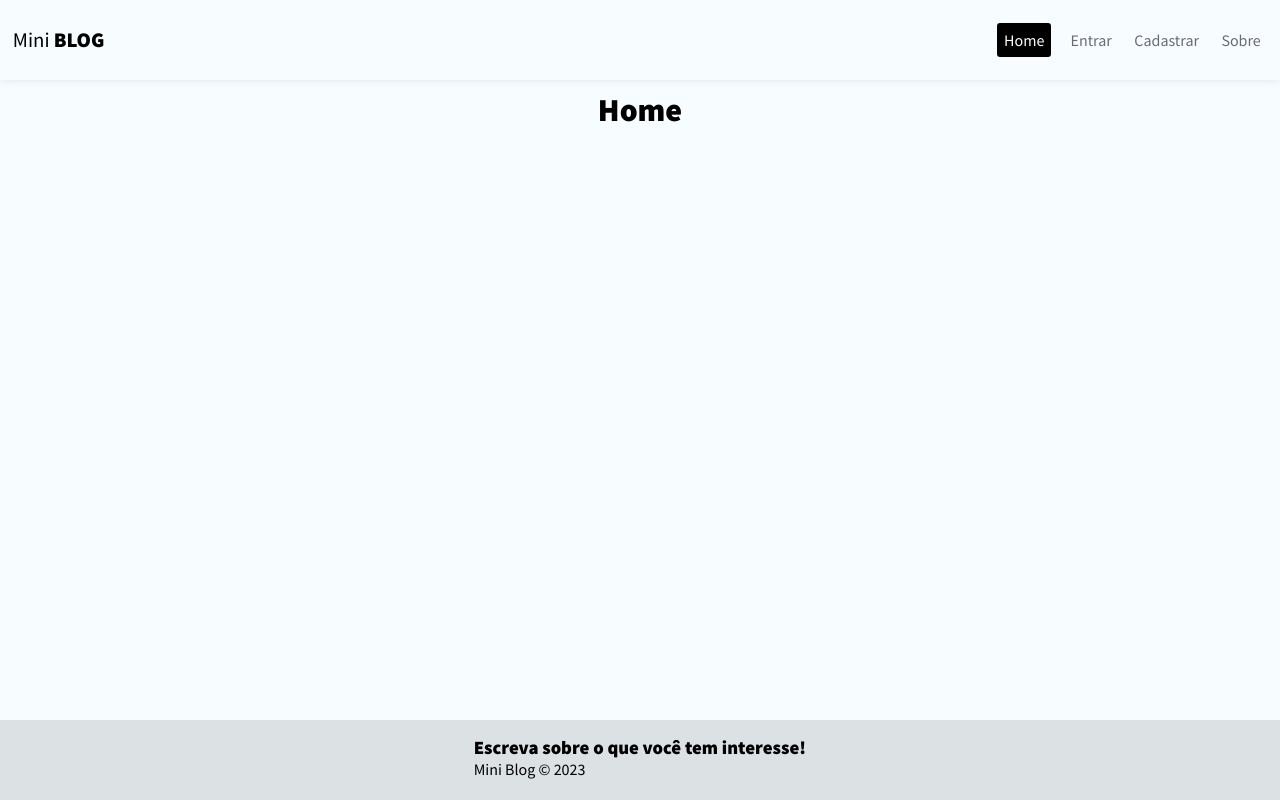
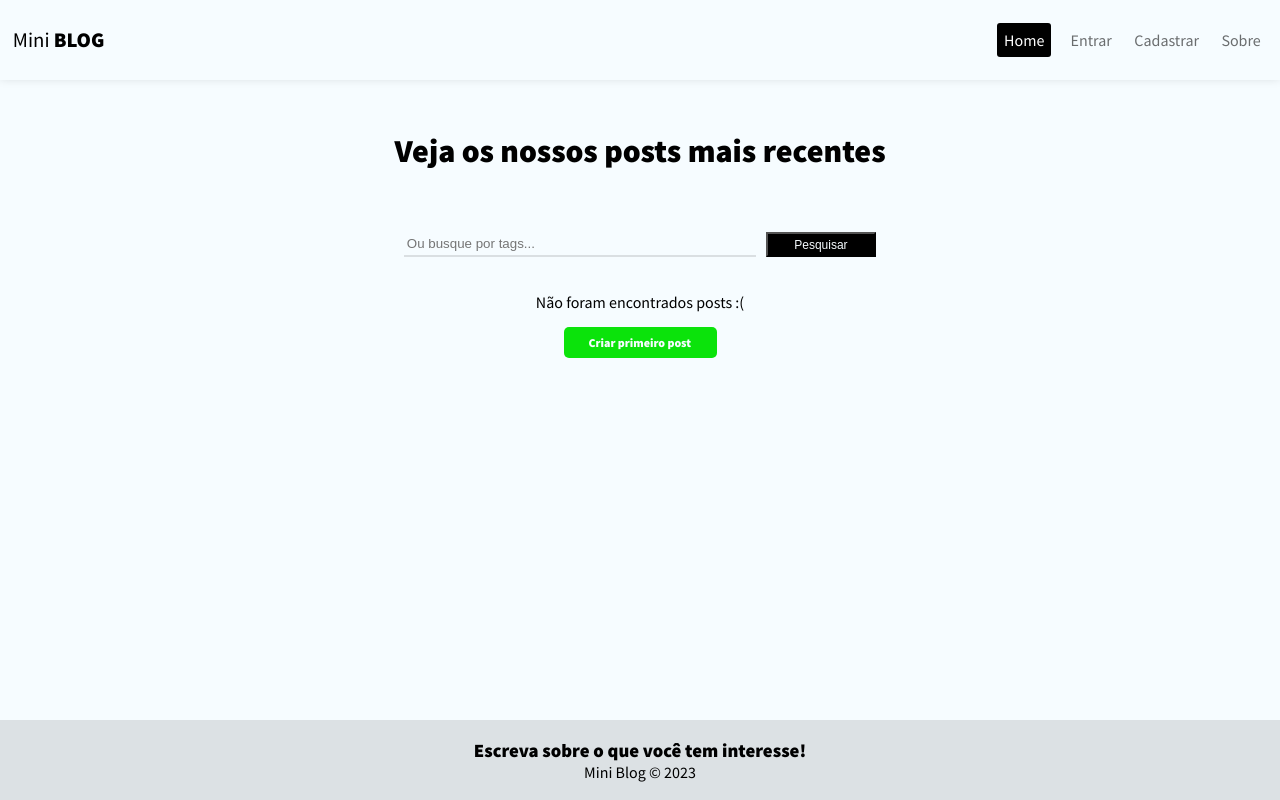
Before and after one commit to RenatoGuii/Mini-Blog, a React (Create React App) app: page / in a window 1280 px wide. Built offline with nearby package versions, Linux system fonts and the light colour scheme; no server answers.

Commit message:
estruturar aba home

```diff
--- a/src/App.css
+++ b/src/App.css
@@ -2,8 +2,8 @@
   height: 80vh;
 }
 
-@media (max-height: 553px) {
+@media (max-height: 640px) {
   .container {
-    height: 442.88px;
+    height: 509px;
   }
 }
--- a/src/components/Footer.module.css
+++ b/src/components/Footer.module.css
@@ -4,10 +4,14 @@ footer {
     height: 10%;
     min-height: 43.2px;
     position: relative;
+    display: flex;
 }
 
 .text_footer {
-    position: absolute;
-    top: calc(50% - 24px);
-    left: calc(50% - 166.33px);
+    display: block;
+    margin: auto;
 }
+
+.text_footer p {
+    text-align: center;
+}
--- a/src/index.css
+++ b/src/index.css
@@ -36,15 +36,13 @@ a {
 }
 
 .loading {
-  border-radius: 5px;
-  text-align: center;
   background-color: orange;
   color: yellow;
+  font-weight: 600;
+  border: none;
+  padding: 8px 25px;
+  border-radius: 5px;
   display: block;
   margin: 20px auto;
   cursor: progress;
-  padding: 8px 25px;
-  font-weight: 600;
-  border: none;
-  font-size: 13.5px;
 }
--- a/src/pages/Home/Home.js
+++ b/src/pages/Home/Home.js
@@ -1,10 +1,36 @@
 // CSS
 import styles from "./Home.module.css";
+import { useState } from "react";
+import { Link } from "react-router-dom";
+import { useAuthContext } from "../../contexts/AuthContext";
 
 const Home = () => {
+  const [query, setQuery] = useState()
+  const [posts, setPosts] = useState([])
+
+  const { user } = useAuthContext();
+
+  const handleSubmit = (e) => {
+    e.preventDefault()
+  }
   return (
     <div className={styles.home}>
-      <h1>Home</h1>
+      <h1>Veja os nossos posts mais recentes</h1>
+
+      <form className={styles.searchBar} onSubmit={handleSubmit} >
+        <input type="text" placeholder="Ou busque por tags..." onChange={(e) => setQuery(e.target.value)} />
+
+        <button>Pesquisar</button>
+      </form>
+
+      <div className={styles.post}>
+        {posts && posts.length === 0 && (
+          <div className={styles.noResults}>
+            <p>Não foram encontrados posts :(</p>
+            <Link to={user ? "/posts/criar" : "/login"} className={styles.link}>Criar primeiro post</Link>
+          </div>
+        )}
+      </div>
     </div>
   );
 };
--- a/src/pages/Home/Home.module.css
+++ b/src/pages/Home/Home.module.css
@@ -0,0 +1,98 @@
+.home {
+    width: 50%;
+    height: auto;
+    margin: auto;
+}
+
+.home h1 {
+    padding: 8% 0;
+}
+
+.searchBar {
+    width: 100%;
+    height: 45px;
+    display: flex;
+    flex-direction: row;
+    justify-content: center;
+    margin-bottom: 2em;
+    margin: auto;
+}
+
+.searchBar input {
+    margin-right: 10px;
+    width: 70%;
+    height: 100%;
+    border: none;
+    background-color: #f6fcff;
+    border-bottom: 2px solid rgba(0, 0, 0, 0.114);
+    padding: 8px 3px;
+}
+
+.searchBar button {
+    width: 22%;
+    height: 100%;
+    color: #f6fcff;
+    background-color: black;
+    font-size: 12px;
+}
+
+.searchBar button:hover,
+.post button:hover {
+    cursor: pointer;
+    color: black;
+    background-color: #f6fcff;
+    transition: 0.5s;
+}
+
+.post {
+    margin: 25px 0;
+}
+
+.post h3 {
+    font-weight: 600;
+    padding-left: 0.5px;
+}
+
+.post .author {
+    color: rgba(0, 0, 0, 0.57);
+    font-style: italic;
+    font-size: 13px;
+}
+
+.post .tags {
+    color: black;
+    margin: 20px 0;
+}
+
+.post button {
+    color: #f6fcff;
+    background-color: black;
+    font-size: 12px;
+    padding: 5px 10px;
+}
+
+.noResults {
+    display: flex;
+    flex-direction: column;
+    align-items: center;
+    justify-content: center;
+}
+
+.noResults .link {
+    margin-top: 15px;
+    width: 153px;
+    background-color: rgb(11, 227, 11);
+    color: #f6fcff;
+    font-weight: 600;
+    font-size: 12px;
+    border: none;
+    padding: 8px 25px;
+    border-radius: 5px;
+}
+
+.noResults .link:hover {
+    cursor: pointer;
+    color: rgb(11, 227, 11);
+    background-color: #f6fcff;
+    transition: 0.7s;
+}
--- a/src/pages/Login/Login.js
+++ b/src/pages/Login/Login.js
@@ -57,7 +57,7 @@ const Login = () => {
         {!loading && (
           <input type="submit" value="Entrar" className={styles.submit} />
         )}
-        {loading && <span className="loading">Aguarde...</span>}
+        {loading && <input type="submit" value="Aguarde..." className="loading" />}
         {error && <p className="error">{error}</p>}
       </form>
     </div>
--- a/src/pages/NewPost/NewPost.js
+++ b/src/pages/NewPost/NewPost.js
@@ -27,6 +27,7 @@ const NewPost = () => {
       new URL(urlImage);
     } catch (error) {
       setFormError("A imagem precisa ser uma URL!");
+      return
     }
 
     // criar array de tags
@@ -107,7 +108,7 @@ const NewPost = () => {
         {!response.loading && (
           <input type="submit" value="Criar Post" className={styles.submit} />
         )}
-        {response.loading && <span className="loading">Aguarde...</span>}
+        {response.loading && <input type="submit" value="Aguarde..." className="loading" />}
         {(response.error || formError) && (
           <p className="error">{response.error || formError}</p>
         )}
--- a/src/pages/Register/Register.js
+++ b/src/pages/Register/Register.js
@@ -85,7 +85,7 @@ const Register = () => {
         {!loading && (
           <input type="submit" value="Entrar" className={styles.submit} />
         )}
-        {loading && <span className="loading">Aguarde...</span>}
+        {loading && <input type="submit" value="Aguarde..." className="loading" />}
         {error && <p className="error">{error}</p>}
       </form>
     </div>
```
Also changed, not shown: src/pages/Home/paisagem.webp (added).
